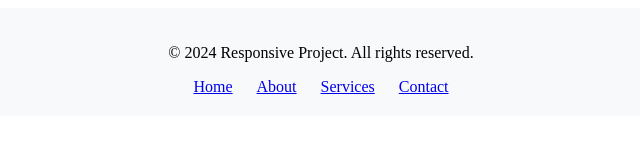
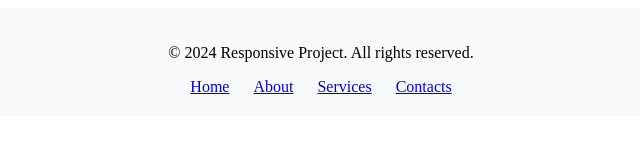
Before and after one commit to Amiisha-Dhool/responsiveproject, a plain HTML site: page Footer.html in a window 1280 px wide. Shown: the full height of the page, 319-959 px from the left. Drawn offline with Linux system fonts and the light colour scheme.

Commit message:
Update Footer

```diff
--- a/Footer.html
+++ b/Footer.html
@@ -12,7 +12,7 @@
             <a href="#home" style="margin: 0 10px;">Home</a>
             <a href="#about" style="margin: 0 10px;">About</a>
             <a href="#services" style="margin: 0 10px;">Services</a>
-            <a href="#contact" style="margin: 0 10px;">Contact</a>
+            <a href="#contacts" style="margin: 0 10px;">Contacts</a>
         </nav>
     </footer>
 </body>
```
